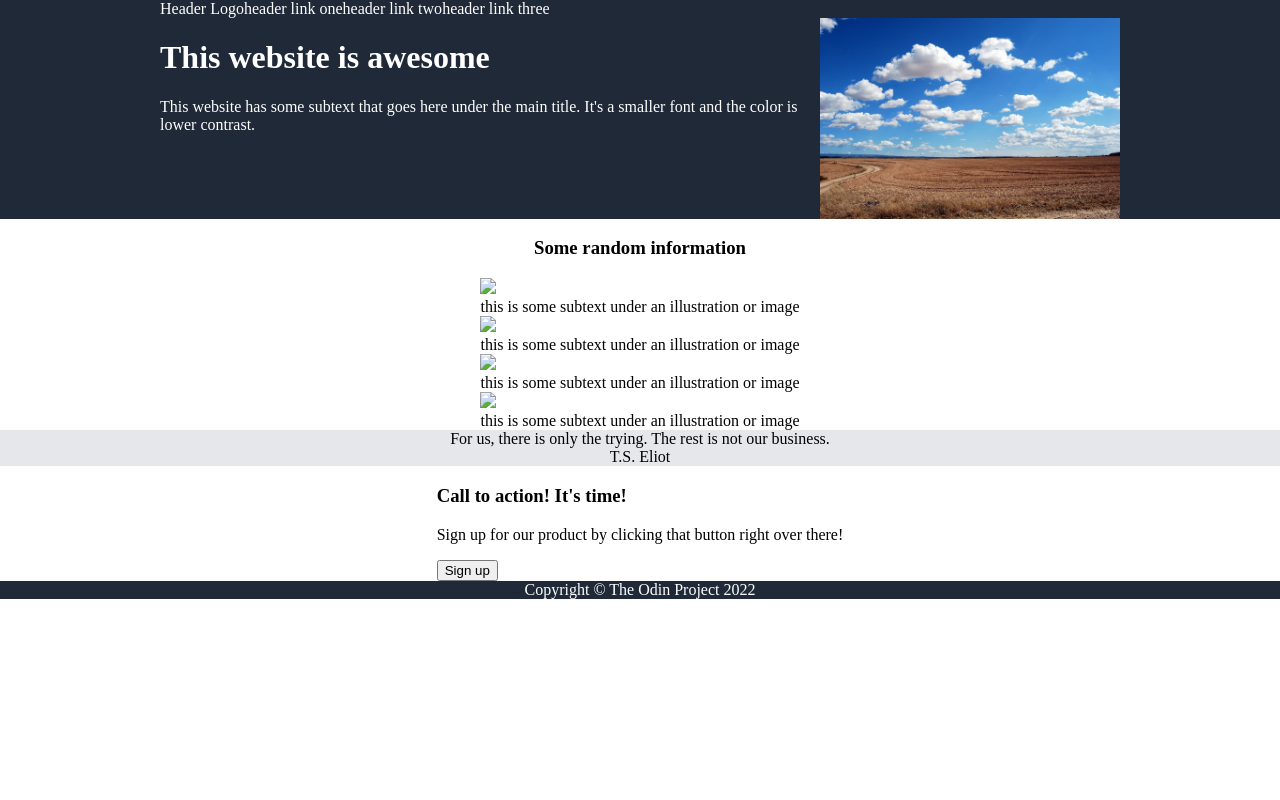
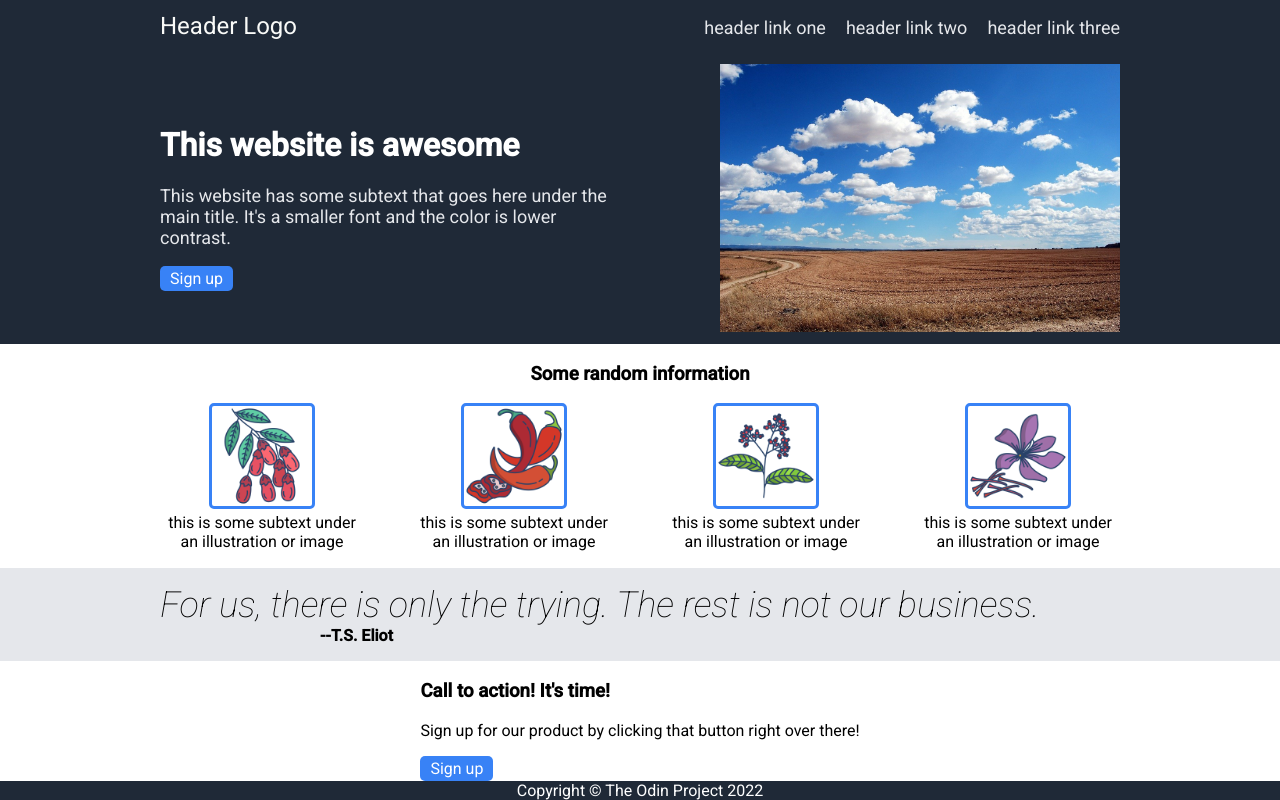
Before and after one commit to OnTheHook/landing-page, a plain HTML site: page index.html in a window 1280 px wide. Drawn offline with Linux system fonts and the light colour scheme.

Commit message:
Add pictures and more structure

```diff
--- a/index.html
+++ b/index.html
@@ -5,22 +5,26 @@
     <meta charset="UTF-8">
     <meta http-equiv="X-UA-Compatible" content="IE=edge">
     <meta name="viewport" content="width=device-width, initial-scale=1.0">
-    <title>Document</title>
+    <title>This website is awesome</title>
+    <link rel="preconnect" href="https://fonts.googleapis.com">
+    <link rel="preconnect" href="https://fonts.gstatic.com" crossorigin>
+    <link href="https://fonts.googleapis.com/css2?family=Roboto:ital,wght@0,400;0,500;1,100&display=swap" rel="stylesheet">
 </head>
 <body>
     <div class="top">
         <div class="header">
             Header Logo
-            <ul>
+            <ul class="top_links">
                 <li><a href="http://www.google.com">header link one</a></li>
                 <li><a href="http://www.google.com">header link two</a></li>
                 <li><a href="http://www.google.com">header link three</a></li>
             </ul>
         </div>
         <div class="blurb">
-            <div>
+            <div class="top_text">
                 <h1>This website is awesome</h1>
                 <p>This website has some subtext that goes here under the main title. It's a smaller font and the color is lower contrast.</p>
+                <div class="sign_up">Sign up</div>
             </div>
             <img class="placeholder" src="field.jpg" alt="A picture of a field">
         </div>
@@ -29,28 +33,28 @@
         <h3>Some random information</h3>
         <div class="items">
             <div class="item">
-                <img src="#">
+                <img src="./images/barberry.png">
                 <div class="text">this is some subtext under an illustration or image</div>
             </div>
             <div class="item">
-                <img src="#">
+                <img src="./images/chilli.png">
                 <div class="text">this is some subtext under an illustration or image</div>
             </div>
             <div class="item">
-                <img src="#">
+                <img src="./images/pepper.png">
                 <div class="text">this is some subtext under an illustration or image</div>
             </div>
             <div class="item">
-                <img src="#">
+                <img src="./images/saffron.png">
                 <div class="text">this is some subtext under an illustration or image</div>
             </div>
         </div>
     </div>
     <div class="three">
         <div class="quote">
-            For us, there is only the trying. The rest is not our business.
+            <em>For us, there is only the trying. The rest is not our business.</em>
         </div>
-        <div class="author">T.S. Eliot</div>
+        <div class="author"><strong>--T.S. Eliot</strong></div>
     </div>
     <div class="four">
         <div class="action">
@@ -58,7 +62,7 @@
                 <h3>Call to action! It's time!</h3>
                 <p>Sign up for our product by clicking that button right over there!</p>
             </div>
-            <button>Sign up</button>
+            <div class="sign_up">Sign up</div>
         </div>
     </div>
     <div class="footer">Copyright © The Odin Project 2022</div>
--- a/style.css
+++ b/style.css
@@ -4,6 +4,7 @@ body {
     width: 100%;
     display: flex;
     flex-direction: column;
+    font-family: "Roboto", sans-serif;
 }
 
 .top {
@@ -11,24 +12,73 @@ body {
     display: flex;
     flex-direction: column;
     align-items: center;
+    flex: 1;
 }
 
 .header {
-    color: white;
+    color: #F9FAF8;
     width: 960px;
     display: flex;
+    padding-top: 12px;
+    padding-bottom: 24px;
+    font-size: 24px;
 }
 
+.top_links {
+    margin-left: auto;
+}
 .blurb {
     color: white;
     width: 960px;
     display: flex;
+    justify-content: space-between;
+    align-items: center;
+    padding-bottom: 12px;
 }
+
+.sign_up {
+    border-radius: 5px;
+    background: #3882F6;
+    padding: 3px 10px;
+    width: fit-content;
+    color: white;
+}
+
+.top_text {
+    width: 450px;
+    font: 48px extra-bold #F9FAF8
+}
+
+.top_text p {
+    font-size: 18px;
+    color: #E5E7EB
+}
+
 .two {
     background-color: white;
     display: flex;
     flex-direction: column;
     align-items: center;
+    padding-bottom: 16px;
+    flex: 1;
+
+}
+
+.items {
+    display: flex;
+    column-gap: 52px;
+    justify-content: center;
+}
+
+.item {
+    max-width: 200px;
+    text-align: center;
+}
+.item img {
+    width: 100px;
+    height: 100px;
+    border: 3px solid #3882F6;
+    border-radius: 5px;
 }
 
 .three {
@@ -36,6 +86,20 @@ body {
     display: flex;
     flex-direction: column;
     align-items: center;
+    padding-top: 16px;
+    padding-bottom: 16px;
+    flex: 1;
+}
+
+.quote {
+    font-size: 36px;
+    width: 960px;
+}
+
+.author {
+    width: 960px;
+    align-self: flex-end;
+
 }
 
 .four {
@@ -43,6 +107,7 @@ body {
     display: flex;
     flex-direction: column;
     align-items: center;
+    flex: 1;
 }
 
 .footer {
@@ -57,16 +122,20 @@ ul {
     display: flex;
     margin: 0;
     list-style-type: none;
-    margin: 0;
     padding: 0;
 }
 
+li {
+    margin-left: 20px;
+}
+
 .placeholder {
-    width: 300px;
+    width: 400px;
     height: auto;
 }
 
-a {
+.header a {
     text-decoration: none;
-    color: white;
+    font-size: 18px;
+    color: #E5E7EB
 }
```
Also changed, not shown: images/barberry.png (added), images/chilli.png (added), images/pepper.png (added), images/saffron.png (added).
